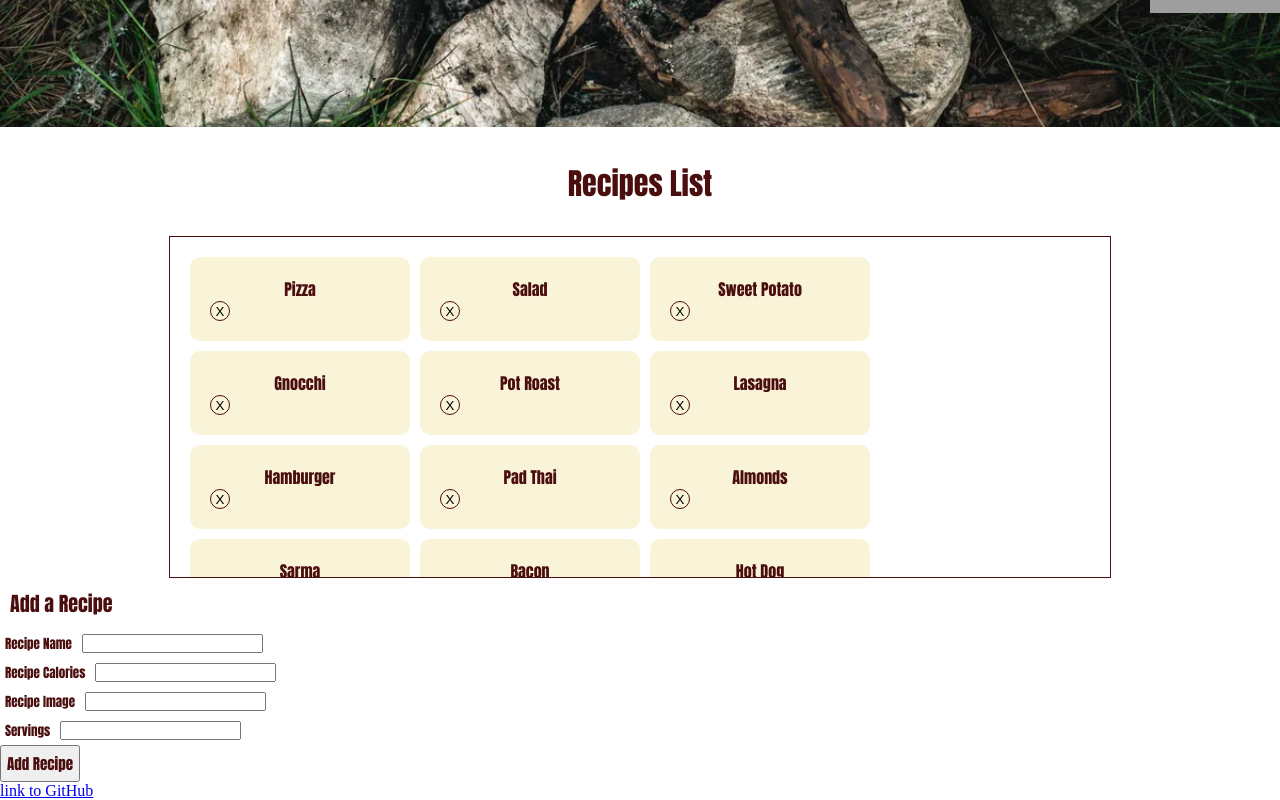
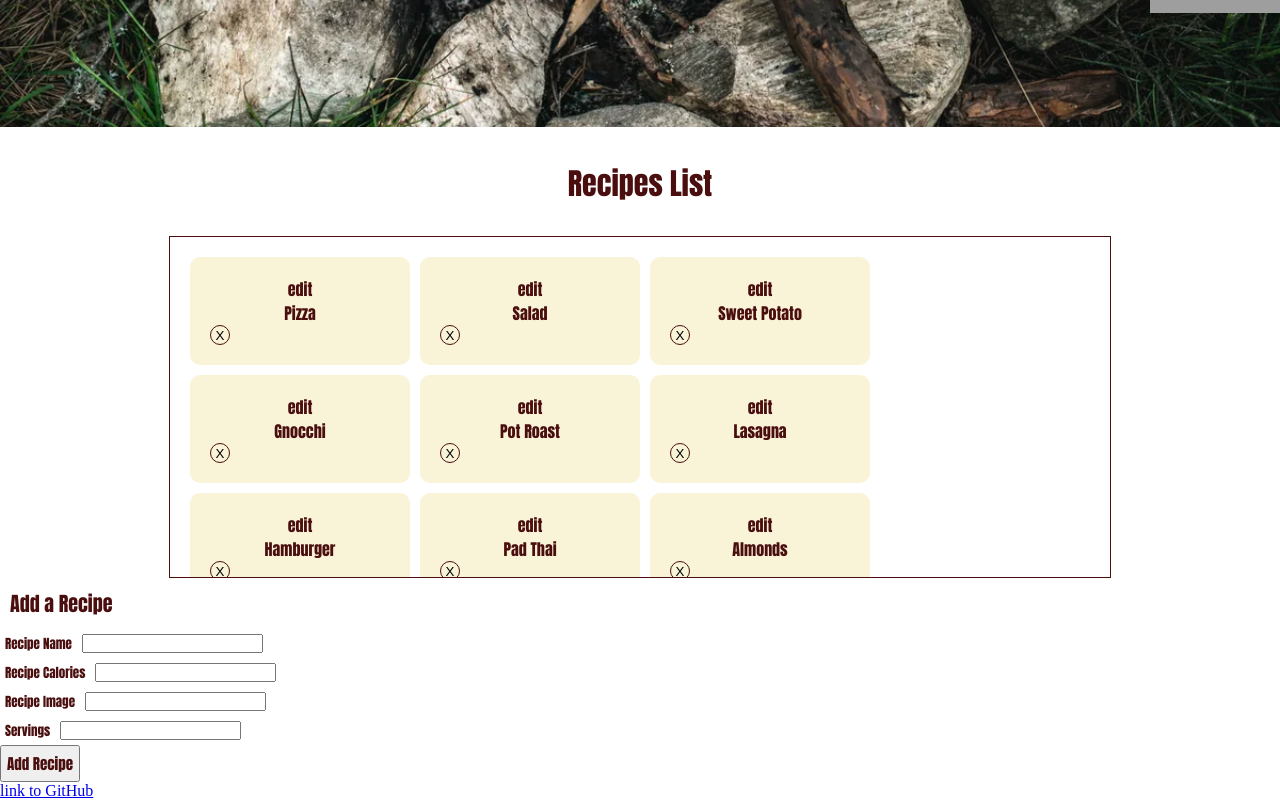
Before and after one commit to BarbaraLan/mini-project-2, a React (Vite) app: page / in a window 1280 px wide. Shown: the part 787-1587 px from the top of the page. Built offline with nearby package versions, Linux system fonts and the light colour scheme; grey boxes are pictures that could not be loaded.

Commit message:
project almost done2

```diff
--- a/src/components/RecipesCard.jsx
+++ b/src/components/RecipesCard.jsx
@@ -5,6 +5,7 @@ function RecipesCard(props) {
 
     return (
         <li className="recipe-card">
+            <Link to={`/edit/${recipe.id}`}> edit </Link>
               <h4><Link to={`/itemsDetailsPage/${recipe.id}`}>{recipe.name}</Link></h4>
             <button className="btn" onClick={() => props.deleteCard(recipe.id) } > X </button>
         </li>
--- a/src/components/RecipesList.jsx
+++ b/src/components/RecipesList.jsx
@@ -9,7 +9,7 @@ function RecipesList(props) {
         const newRecipesArray = props.recipes.filter((recipe) => {
             return recipeId !== recipe.id
         });
-        setRecipes(newRecipesArray);
+        props.setRecipes(newRecipesArray);
 
     }
 
```
